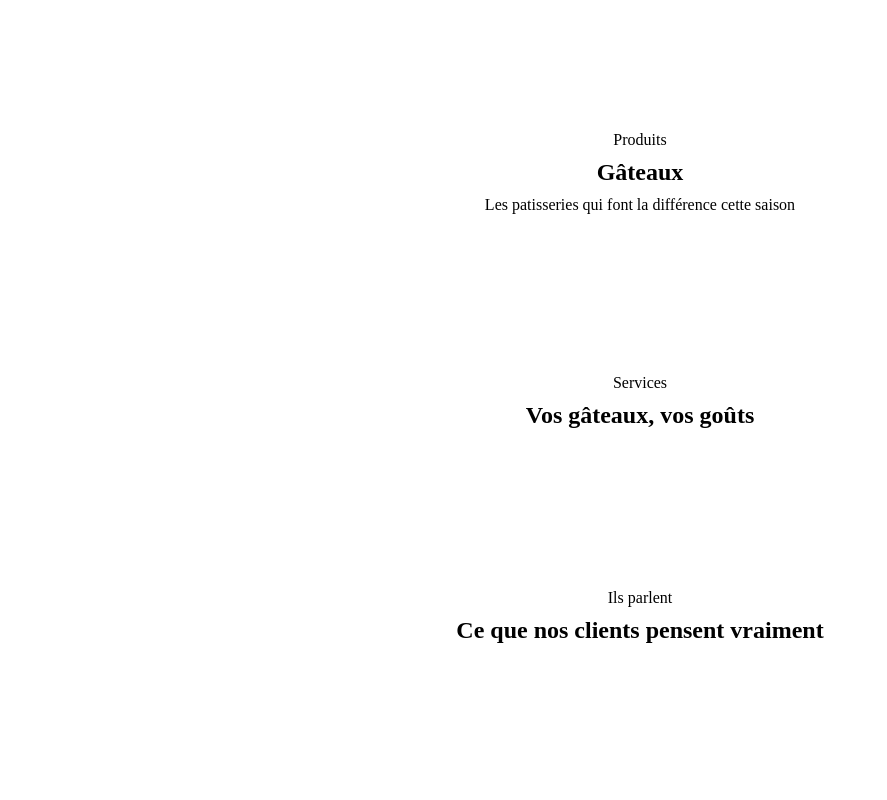
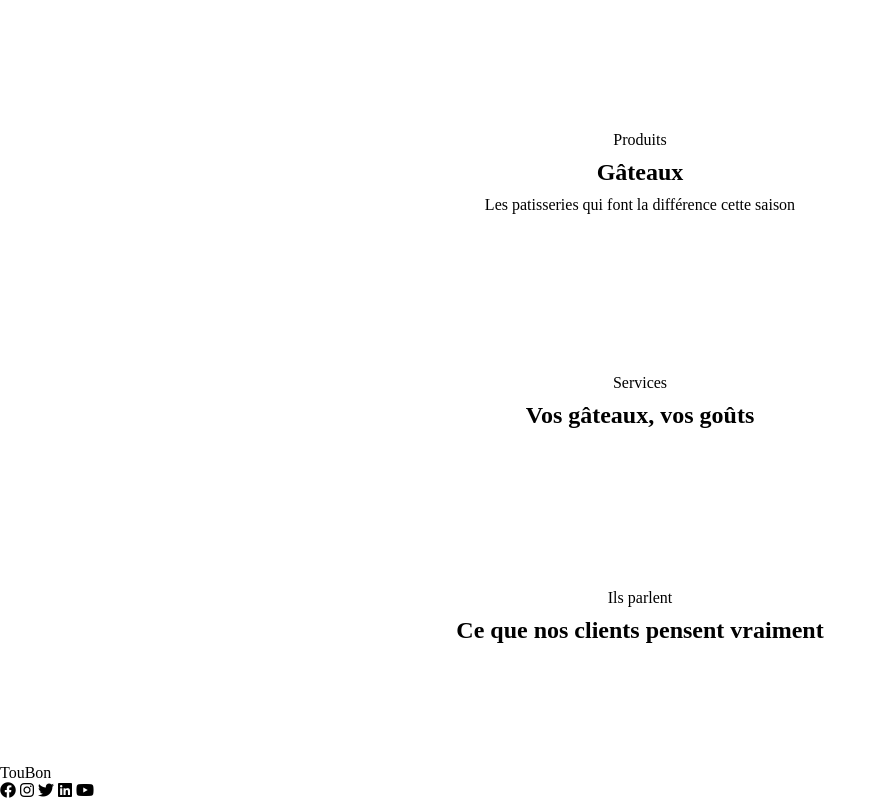
Before and after one commit to benarblel/renduJS, a plain HTML site: page index.html in a window 1280 px wide. Shown: the part 1019-1819 px from the top of the page, without its empty margins (0-887 px from the left). Before the commit the page ends 1783 px from the top, so only its background shows below. Drawn offline with Linux system fonts and the light colour scheme; no server answers.

Commit message:
Ajout footer

```diff
--- a/index.html
+++ b/index.html
@@ -4,20 +4,21 @@
 <head>
     <meta charset="UTF-8">
     <meta name="viewport" content="width=device-width, initial-scale=1.0">
-    <title>Document</title>
+    <title>TouBon - Pâtisserie</title>
     <link rel="stylesheet" href="style.css">
+    <link rel="stylesheet" href="https://cdnjs.cloudflare.com/ajax/libs/font-awesome/6.4.0/css/all.min.css">
 </head>
 
 <body>
     <header>
         <section id="navbar">
-            <div id="logo">TouBon</div>
+            <div class="logo">TouBon</div>
             <nav>
                 <a href="#accueil">Accueil</a>
                 <a href="#avantages">Avantages</a>
                 <a href="#produits">Produits</a>
                 <a href="#services">Services</a>
-                <a href="#temoignages">Témoignages</a>
+                <a href="#vouch">Témoignages</a>
             </nav>
             <button>Appeler</button>
         </section>
@@ -65,6 +66,19 @@
         </section>
     </main>
 
+    <footer>
+        <div>
+            <div id="logo">TouBon</div>
+            <div>
+                <i class="fa-brands fa-facebook"></i>
+                <i class="fa-brands fa-instagram"></i>
+                <i class="fa-brands fa-twitter"></i>
+                <i class="fa-brands fa-linkedin"></i>
+                <i class="fa-brands fa-youtube"></i>
+            </div>
+        </div>
+    </footer>
+
     <script src="script.js"></script>
 </body>
 
--- a/style.css
+++ b/style.css
@@ -144,3 +144,7 @@ main {
         }
     }
 }
+
+/* footer {
+
+} */
```
